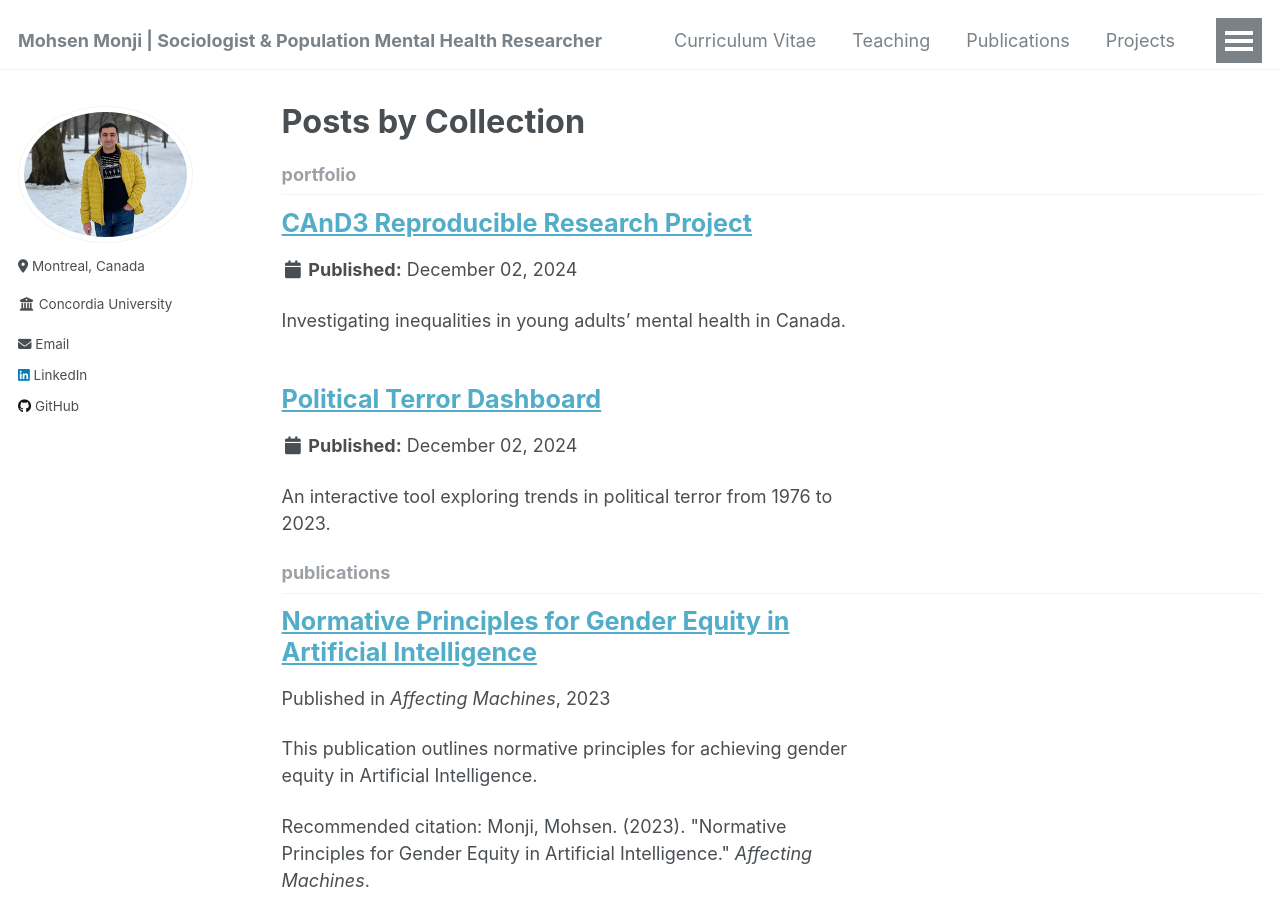
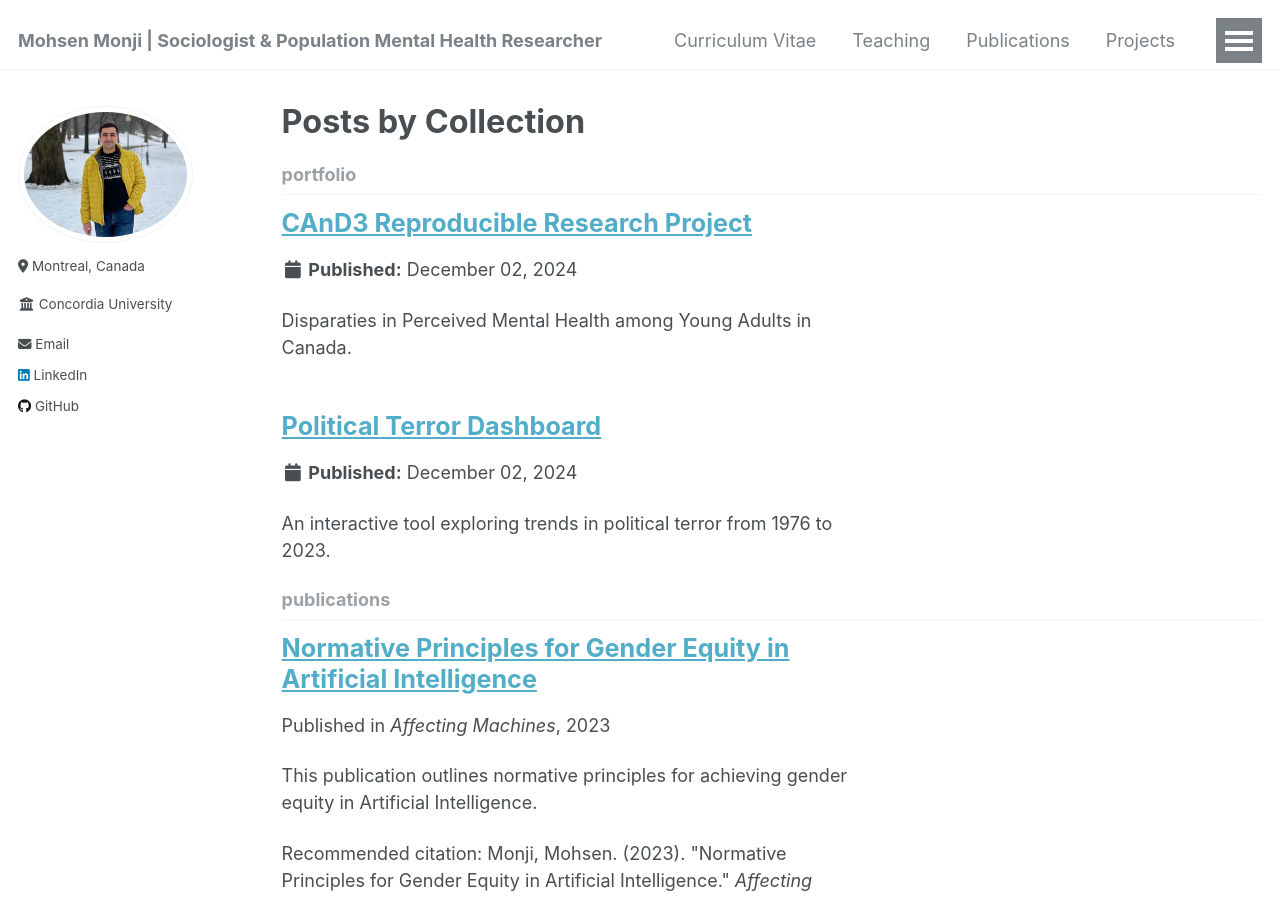
Before and after one commit to Mohsnmonji/mohsnmonji.github.io, a Jekyll site: the page built from _pages/collection-archive.html, in a window 1280 px wide and 900 px high. Built offline with Jekyll 4.4.1, drawn with Linux system fonts in a browser that asks for light colours.

Commit message:
Update cand3-reproducible-research.html

```diff
--- a/_portfolio/cand3-reproducible-research.html
+++ b/_portfolio/cand3-reproducible-research.html
@@ -1,6 +1,6 @@
 ---
 title: "CAnD3 Reproducible Research Project"
-excerpt: "Investigating inequalities in young adults' mental health in Canada."
+excerpt: "Disparaties in Perceived Mental Health among Young Adults in Canada."
 collection: portfolio
 permalink: /portfolio/cand3-reproducible-research/
 ---
```
